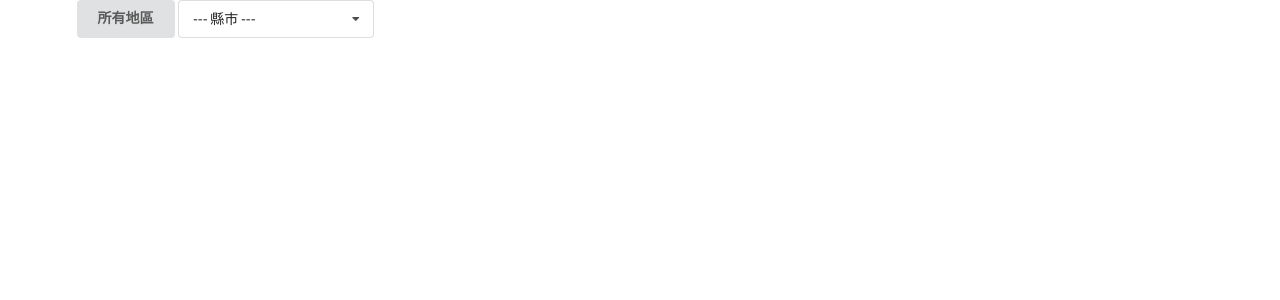
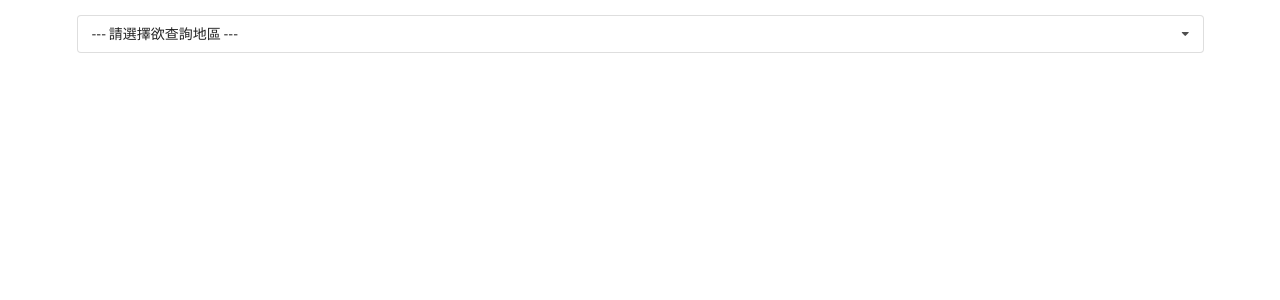
Before and after one commit to yuentung/scenicspot, a React (Create React App) app: page / in a window 1280 px wide. Shown: the top 300 px of the page. Built offline with nearby package versions, Linux system fonts and the light colour scheme.

Commit message:
feat: virtualized list

```diff
--- a/src/components/App.js
+++ b/src/components/App.js
@@ -1,16 +1,15 @@
 import React from 'react';
 import { BrowserRouter, Route } from 'react-router-dom';
-import Header from './Header';
+import Dropdown from './Dropdown';
 import SpotList from './SpotList';
 
 const App = () => {
     return (
-        <div className="ui container">
+        <div className="ui container" style={{ padding: '15px 0' }}>
             <BrowserRouter>
                 <React.Fragment>
-                    <Header />
-                    <Route path="/scenicSpot" exact component={SpotList} />
-                    <Route path="/scenicSpot/:city" exact component={SpotList} />
+                    <Route path={["/", "/scenicSpot", "/scenicSpot/:city"]} exact component={Dropdown} />
+                    <Route path={["/scenicSpot", "/scenicSpot/:city"]} exact component={SpotList} />
                 </React.Fragment>
             </BrowserRouter>
         </div>
--- a/src/components/Dropdown.js
+++ b/src/components/Dropdown.js
@@ -1,16 +1,46 @@
-import React, { useState } from 'react';
+import { useState, useEffect, useRef } from 'react';
 import { Link } from 'react-router-dom';
+import { options } from '../const';
 
-const Dropdown = ({ selected, onSelectedChange, options }) => {
+const Dropdown = props => {
+    let initialOption;
+    if (props.match.path === "/scenicSpot/:city") {
+        initialOption = options[props.match.params.city] || { label: '--- 請選擇欲查詢地區 ---', value: '' };
+    } else if (props.match.path === "/scenicSpot") {
+        initialOption = options['All'];
+    } else {
+        initialOption = { label: '--- 請選擇欲查詢地區 ---', value: '' };
+    }
+    const [selectedOption, setSelectedOption] = useState(initialOption);
+
     const [open, setOpen] = useState(false);
+    const ref = useRef();
 
-    const renderOptions = options.map(option => {
+    useEffect(() => {
+        const onBodyClick = e => {
+            if (!ref.current.contains(e.target)) {
+                setOpen(false);
+            }
+        }
+
+        document.body.addEventListener('click', onBodyClick);
+
+        return () => {
+            document.body.removeEventListener('click', onBodyClick);
+        }
+    }, []);
+
+    const renderOptions = () => Object.values(options).map(option => {
+        if (option.value === selectedOption.value) {
+            return null;
+        }
+
         return (
             <Link
                 key={option.value}
                 className="item"
-                to={`/scenicSpot/${option.value}`}
-                onClick={() => onSelectedChange(option.label)}
+                to={`/scenicSpot${option.value === 'All' ? '' : `/${option.value}`}`}
+                onClick={() => setSelectedOption(option)}
             >
                 {option.label}
             </Link>
@@ -18,15 +48,15 @@ const Dropdown = ({ selected, onSelectedChange, options }) => {
     });
 
     return (
-        <div className="ui form">
+        <div ref={ref} className="ui form" style={{ marginBottom: '15px' }}>
             <div
-                className={`ui selection dropdown ${open ? 'visible active' : ''}`}
+                className={`ui fluid selection dropdown ${open ? 'visible active' : ''}`}
                 onClick={() => setOpen(!open)}
             >
                 <i className="dropdown icon"></i>
-                <div className="text">{selected}</div>
+                <div className="text">{selectedOption.label}</div>
                 <div className={`menu ${open ? 'visible transition' : ''}`}>
-                    {renderOptions}
+                    {renderOptions()}
                 </div>
             </div>
         </div>
--- a/src/components/Header.js
+++ /dev/null
@@ -1,50 +0,0 @@
-import React, { useState } from 'react';
-import { Link } from 'react-router-dom';
-import Dropdown from './Dropdown';
-
-const Header = () => {
-    const [selected, setSelected] = useState('--- 縣市 ---');
-    const options = [
-        { label: '臺北市', value: 'Taipei' },
-        { label: '新北市', value: 'NewTaipei' },
-        { label: '桃園市', value: 'Taoyuan' },
-        { label: '臺中市', value: 'Taichung' },
-        { label: '臺南市', value: 'Tainan' },
-        { label: '高雄市', value: 'Kaohsiung' },
-        { label: '基隆市', value: 'Keelung' },
-        { label: '新竹市', value: 'Hsinchu' },
-        { label: '新竹縣', value: 'HsinchuCounty' },
-        { label: '苗栗縣', value: 'MiaoliCounty' },
-        { label: '彰化縣', value: 'ChanghuaCounty' },
-        { label: '南投縣', value: 'NantouCounty' },
-        { label: '雲林縣', value: 'YunlinCounty' },
-        { label: '嘉義縣', value: 'ChiayiCounty' },
-        { label: '嘉義市', value: 'Chiayi' },
-        { label: '屏東縣', value: 'PingtungCounty' },
-        { label: '宜蘭縣', value: 'YilanCounty' },
-        { label: '花蓮縣', value: 'HualienCounty' },
-        { label: '臺東縣', value: 'TaitungCounty' },
-        { label: '金門縣', value: 'KinmenCounty' },
-        { label: '澎湖縣', value: 'PenghuCounty' },
-        { label: '連江縣', value: 'LienchiangCounty' }
-    ];
-
-    return (
-        <div style={{ display: 'flex' }}>
-            <Link
-                className="ui button"
-                to="/scenicSpot"
-                onClick={() => setSelected('--- 縣市 ---')}
-            >
-                所有地區
-            </Link>
-            <Dropdown
-                selected={selected}
-                onSelectedChange={setSelected}
-                options={options}
-            />
-        </div>
-    );
-};
-
-export default Header;
--- a/src/components/SpotList.js
+++ b/src/components/SpotList.js
@@ -4,7 +4,7 @@ import SpotItem from './SpotItem';
 import useFetchSpots from '../hooks/useFetchSpots';
 
 const SpotList = props => {
-    const city = props.match.params.city ? props.match.params.city : 'all';
+    const city = props.match.params.city || 'All';
     const [pageNumber, setPageNumber] = useState(1);
     const { loading, spots, hasMore, errorMsg } = useFetchSpots(pageNumber, city);
 
@@ -18,98 +18,79 @@ const SpotList = props => {
             return;
         }
 
-        // close observer
         if (observer.current) {
             observer.current.disconnect();
         }
 
-        // construct observer
         observer.current = new IntersectionObserver(entries => {
             if (entries[0].isIntersecting && hasMore) {
                 setPageNumber(prevPageNumber => prevPageNumber + 1);
             }
-        }, [0.75]);
+        }, [1]);
 
-        // start observer
         if (node) {
             observer.current.observe(node);
         }
     }, [loading, hasMore]);
 
-    // const renderList = ({ index, style }) => {
-    //     if (index + 1 === spots.length) {
-    //         return (
-    //             <SpotItem
-    //                 lastItemRef={lastSpotItemRef}
-    //                 key={spots[index].ID}
-    //                 style={style}
-    //                 spot={spots[index]}
-    //             />
-    //         );
-    //     } else {
-    //         return (
-    //             <SpotItem
-    //                 key={spots[index].ID}
-    //                 style={style}
-    //                 spot={spots[index]}
-    //             />
-    //         );
-    //     }
-    // };
+    const renderStatus = style => {
+        if (loading) {
+            return (
+                <div style={style}>
+                    <div className="ui active centered inline loader" style={style}></div>
+                </div>
+            );
+        }
 
-    const renderList = () => spots.map((spot, index) => {
+        if (!hasMore) {
+            return (
+                <div style={style}>
+                    <div className="ui info message" style={{ marginRight: '5px' }}>
+                        已經沒有資料摟
+                    </div>
+                </div>
+            );
+        }
+    };
+
+    const renderList = ({ index, style }) => {
         if (index + 1 === spots.length) {
             return (
+                <React.Fragment>
                     <SpotItem
                         lastItemRef={lastSpotItemRef}
-                    key={spot.ID}
-                    spot={spot}
+                        key={spots[index].ID}
+                        style={style}
+                        spot={spots[index]}
                     />
+                    {renderStatus(style)}
+                </React.Fragment>
             );
         } else {
             return (
                 <SpotItem
-                    key={spot.ID}
-                    spot={spot}
+                    key={spots[index].ID}
+                    style={style}
+                    spot={spots[index]}
                 />
-            );
-        }
-    })
-
-    const renderStatus = () => {
-        if (errorMsg) {
-            return (
-                <div>{errorMsg}</div>
-            );
-        }
-
-        if (loading) {
-            return (
-                <div>Loading...</div>
-            );
-        }
-
-        if (pageNumber > 1 && !hasMore) {
-            return (
-                <div>No more...</div>
             );
         }
     };
 
     return (
-        <div className="ui relaxed divided list">
-            {/* <List
-                width={600}
-                height={200}
-                itemSize={20}
+        <React.Fragment>
+            {errorMsg && <div className="ui red message">{errorMsg}</div>}
+            {spots.length ? (
+                <List
+                    height={window.innerHeight - 100}
+                    itemSize={60}
                     itemData={spots}
                     itemCount={spots.length}
                 >
                     {renderList}
-            </List> */}
-            {renderList()}
-            {renderStatus()}
-        </div>
+                </List>
+            ) : null}
+        </React.Fragment>
     );
 };
 
--- /dev/null
+++ b/src/const/index.js
@@ -0,0 +1,25 @@
+export const options = {
+    'All': { label: '所有地區', value: 'All' },
+    'Taipei': { label: '臺北市', value: 'Taipei' },
+    'NewTaipei': { label: '新北市', value: 'NewTaipei' },
+    'Taoyuan': { label: '桃園市', value: 'Taoyuan' },
+    'Taichung': { label: '臺中市', value: 'Taichung' },
+    'Tainan': { label: '臺南市', value: 'Tainan' },
+    'Kaohsiung': { label: '高雄市', value: 'Kaohsiung' },
+    'Keelung': { label: '基隆市', value: 'Keelung' },
+    'Hsinchu': { label: '新竹市', value: 'Hsinchu' },
+    'HsinchuCounty': { label: '新竹縣', value: 'HsinchuCounty' },
+    'MiaoliCounty': { label: '苗栗縣', value: 'MiaoliCounty' },
+    'ChanghuaCounty': { label: '彰化縣', value: 'ChanghuaCounty' },
+    'NantouCounty': { label: '南投縣', value: 'NantouCounty' },
+    'YunlinCounty': { label: '雲林縣', value: 'YunlinCounty' },
+    'ChiayiCounty': { label: '嘉義縣', value: 'ChiayiCounty' },
+    'Chiayi': { label: '嘉義市', value: 'Chiayi' },
+    'PingtungCounty': { label: '屏東縣', value: 'PingtungCounty' },
+    'YilanCounty': { label: '宜蘭縣', value: 'YilanCounty' },
+    'HualienCounty': { label: '花蓮縣', value: 'HualienCounty' },
+    'TaitungCounty': { label: '臺東縣', value: 'TaitungCounty' },
+    'KinmenCounty': { label: '金門縣', value: 'KinmenCounty' },
+    'PenghuCounty': { label: '澎湖縣', value: 'PenghuCounty' },
+    'LienchiangCounty': { label: '連江縣', value: 'LienchiangCounty' }
+};
--- a/src/hooks/useFetchSpots.js
+++ b/src/hooks/useFetchSpots.js
@@ -14,17 +14,17 @@ const useFetchSpots = (pageNumber, city) => {
     useEffect(() => {
         setLoading(true);
         setErrorMsg('');
-        tourism.get(`/v2/Tourism/ScenicSpot${city === 'all' ? '' : `/${city}`}`, {
+        tourism.get(`/v2/Tourism/ScenicSpot${city === 'All' ? '' : `/${city}`}`, {
             params: {
                 $top: 30,
                 $skip: (pageNumber - 1) * 30
             }
         }).then(res => {
             setSpots(prevSpots => [...prevSpots, ...res.data]);
-            setHasMore(res.data.length > 0);
+            setHasMore(res.data.length === 30);
             setLoading(false);
         }).catch(e => {
-            setErrorMsg(`Error: ${e.response.statusText}`);
+            setErrorMsg(`錯誤: ${e.response.statusText}`);
         });
     }, [pageNumber, city]);
 
```
Also changed, not shown: src/components/SpotItem.js (+3 -9 lines). Lines whose indentation alone changed are shown as unchanged.
